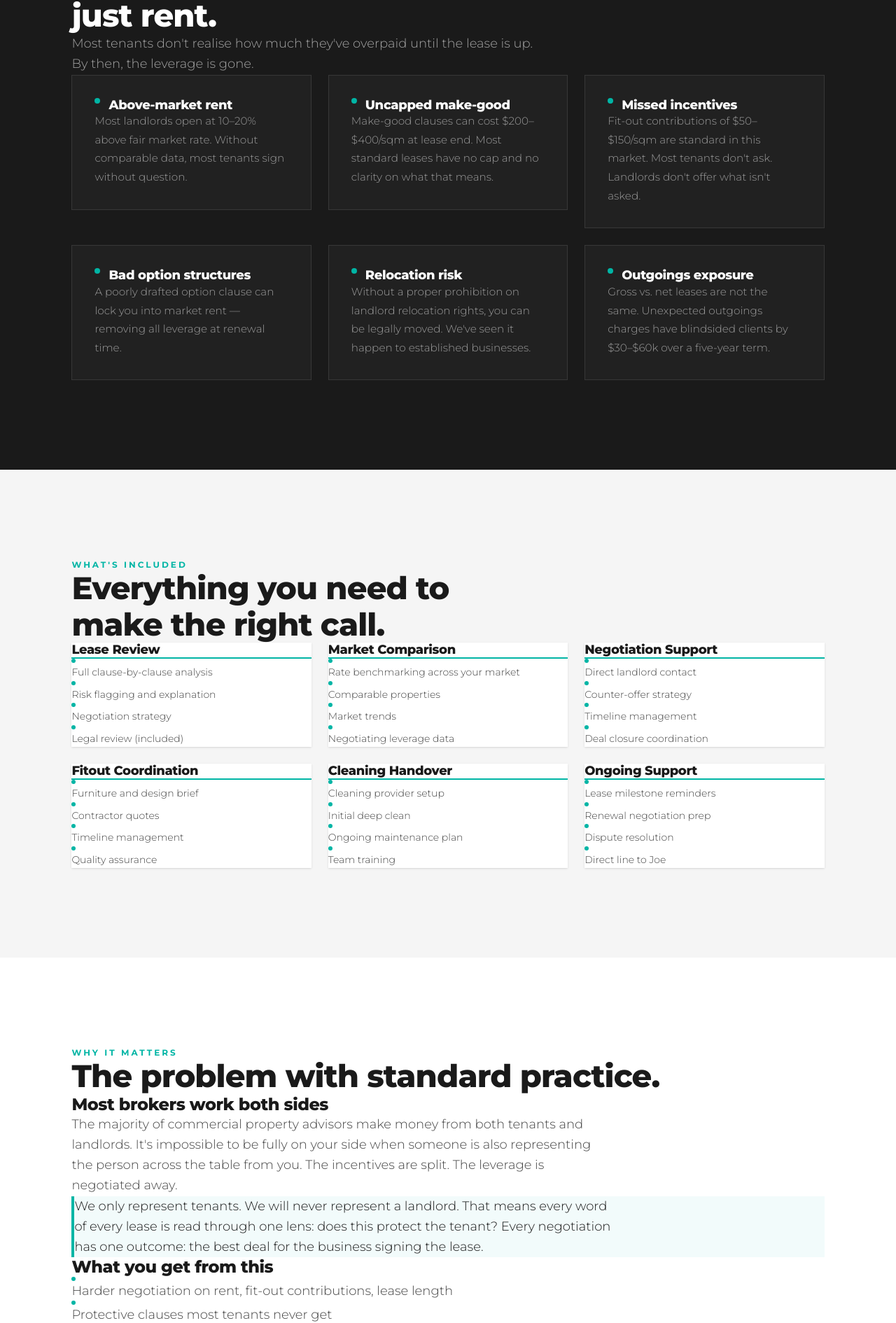
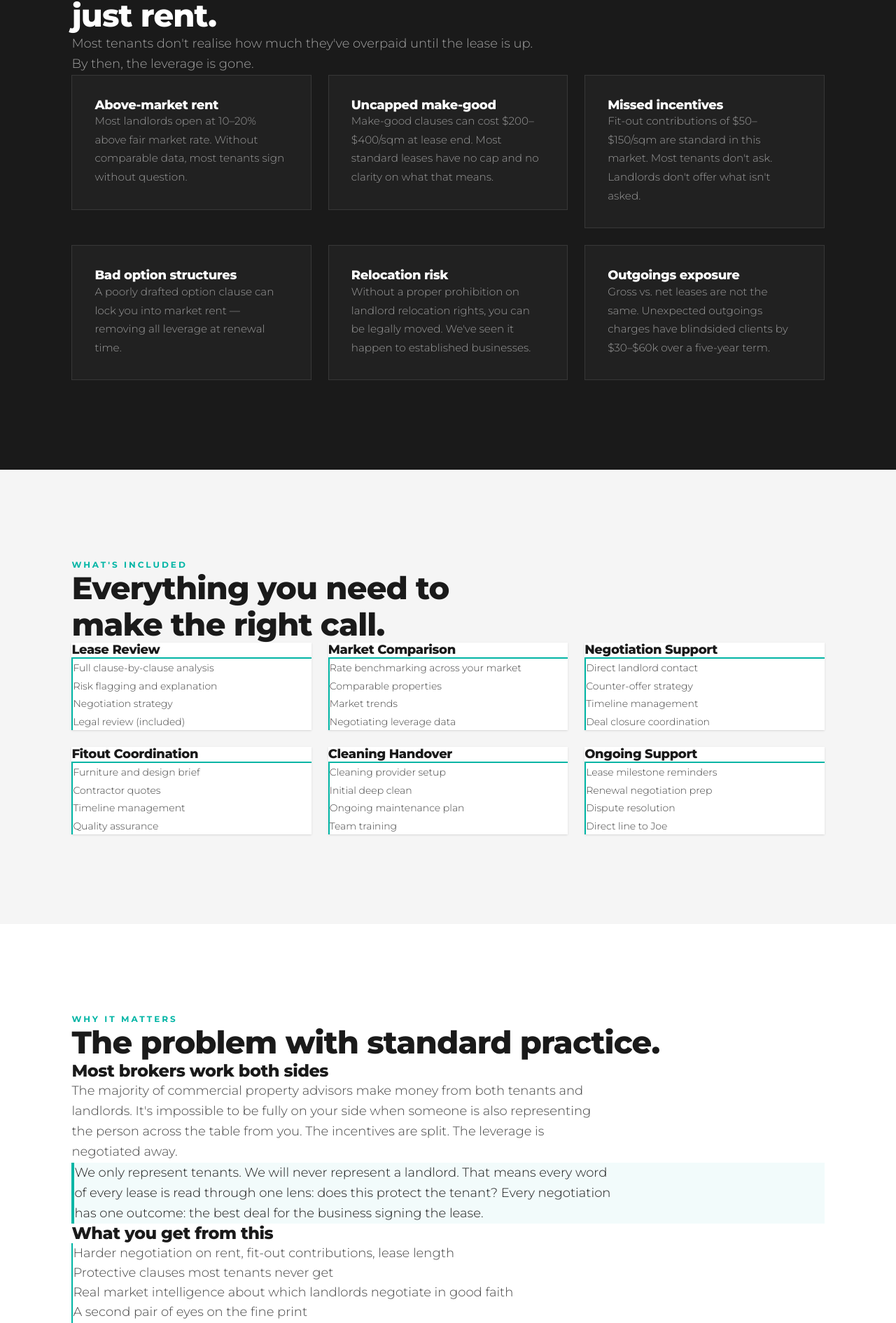
Before and after one commit to yossy-jk/yos-website, a Next.js app: page /tenant-rep in a window 1280 px wide. Shown: the part 2914-4804 px from the top of the page at 70% size. Built offline with nearby package versions, Linux system fonts and the light colour scheme.

Commit message:
Sitewide: replace all dot bullet points with teal left-border style — cleaning, furniture, tenant-rep, blog

```diff
--- a/src/app/blog/[slug]/page.tsx
+++ b/src/app/blog/[slug]/page.tsx
@@ -36,8 +36,7 @@ function renderBody(body: string) {
       elements.push(<p key={key++} className="text-near-black font-semibold text-base mt-4 mb-2">{line.replace(/\*\*/g, '')}</p>)
     } else if (line.startsWith('- ')) {
       elements.push(
-        <div key={key++} className="flex gap-3 items-start mb-2">
-          <div className="w-1.5 h-1.5 bg-teal rounded-full flex-shrink-0 mt-2.5" />
+        <div key={key++} className="flex items-start pl-4 border-l-2 border-teal mb-2">
           <p className="text-charcoal font-light text-base leading-relaxed">{line.replace('- ', '')}</p>
         </div>
       )
--- a/src/app/cleaning/page.tsx
+++ b/src/app/cleaning/page.tsx
@@ -147,8 +147,7 @@ export default function CleaningPage() {
                   </h3>
                   <ul className="space-y-3 mb-6">
                     {category.services.map(service => (
-                      <li key={service} className="flex gap-3 items-start">
-                        <div className="w-1.5 h-1.5 bg-teal rounded-full flex-shrink-0 mt-2" />
+                      <li key={service} className="flex items-start pl-4 border-l-2 border-teal">
                         <span className="text-charcoal font-light text-sm">{service}</span>
                       </li>
                     ))}
--- a/src/app/furniture/page.tsx
+++ b/src/app/furniture/page.tsx
@@ -125,8 +125,7 @@ export default function FurniturePage() {
                   <h3 className="text-near-black font-bold text-xl mb-6 border-b-2 border-teal pb-4">{cat.category}</h3>
                   <ul className="space-y-3 mb-6">
                     {cat.items.map((item, j) => (
-                      <li key={j} className="flex gap-3 items-start">
-                        <div className="w-1.5 h-1.5 bg-teal rounded-full flex-shrink-0 mt-2" />
+                      <li key={j} className="flex items-start pl-4 border-l-2 border-teal">
                         <span className="text-charcoal font-light text-sm">{item}</span>
                       </li>
                     ))}
--- a/src/app/tenant-rep/page.tsx
+++ b/src/app/tenant-rep/page.tsx
@@ -172,11 +172,10 @@ export default function TenantRepPage() {
             ].map((item, i) => (
               <FadeIn key={i} delay={i * 60} direction="up">
                 <div className="border border-white/10 bg-white/[0.03] hover:bg-white/[0.06] transition-colors" style={{ padding: 'clamp(1.5rem,3vw,2rem)' }}>
-                  <div className="flex gap-3 items-start mb-3">
-                    <div className="w-2 h-2 rounded-full bg-teal flex-shrink-0 mt-1.5" />
-                    <h3 className="text-white font-bold text-base sm:text-lg leading-snug">{item.risk}</h3>
+                  <div className="mb-3">
+                  <h3 className="text-white font-bold text-base sm:text-lg leading-snug">{item.risk}</h3>
                   </div>
-                  <p className="text-white/55 font-light leading-relaxed pl-5" style={{ fontSize: '0.95rem', lineHeight: 1.75 }}>{item.detail}</p>
+                  <p className="text-white/55 font-light leading-relaxed" style={{ fontSize: '0.95rem', lineHeight: 1.75 }}>{item.detail}</p>
                 </div>
               </FadeIn>
             ))}
@@ -211,8 +210,7 @@ export default function TenantRepPage() {
                   </h3>
                   <ul className="space-y-3">
                     {category.items.map((item, j) => (
-                      <li key={j} className="flex gap-3 items-start">
-                        <div className="w-1.5 h-1.5 bg-teal rounded-full flex-shrink-0 mt-1.5" />
+                      <li key={j} className="flex items-start pl-4 border-l-2 border-teal">
                         <span className="text-charcoal font-light text-sm">{item}</span>
                       </li>
                     ))}
@@ -264,8 +262,7 @@ export default function TenantRepPage() {
                     'A second pair of eyes on the fine print',
                     'Someone in the room whose job it is to stop you from signing a bad deal'
                   ].map((item, i) => (
-                    <li key={i} className="flex gap-3 items-start">
-                      <div className="w-1.5 h-1.5 bg-teal rounded-full flex-shrink-0 mt-2" />
+                    <li key={i} className="flex items-start pl-4 border-l-2 border-teal">
                       <span className="text-charcoal font-light text-base sm:text-lg">{item}</span>
                     </li>
                   ))}
```
